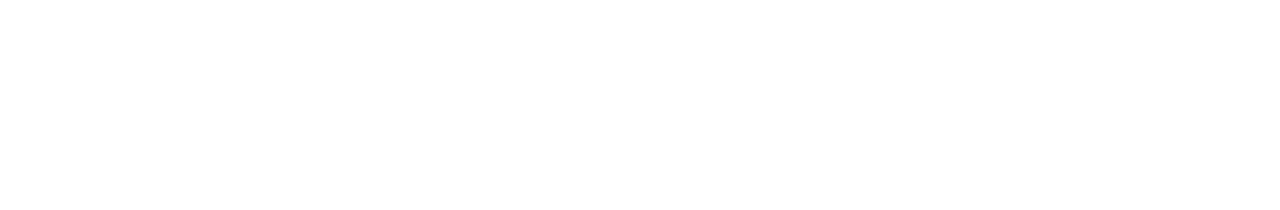
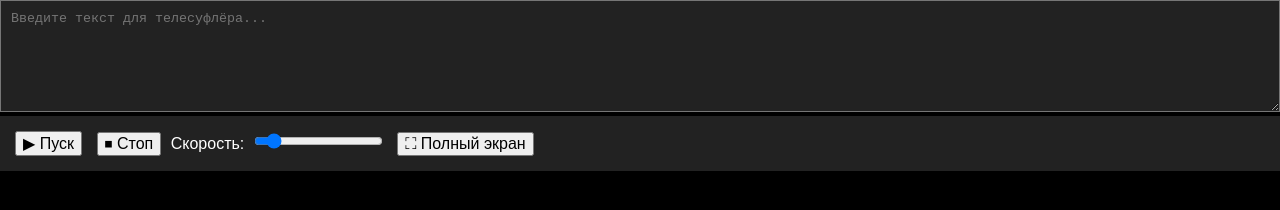
Before and after one commit to Madiyan1960/telesufler, a plain HTML site: page index.html in a window 1280 px wide. Drawn offline with Linux system fonts and the light colour scheme.

Commit message:
Update index.html

```diff
--- a/index.html
+++ b/index.html
@@ -2,21 +2,22 @@
 <html lang="ru">
 <head>
   <meta charset="UTF-8">
-  <title>Телесуфлёр (прозрачный)</title>
+  <title>Телесуфлёр</title>
   <style>
     html, body {
       margin: 0;
       padding: 0;
-      background: transparent;
-      overflow: hidden;
+      height: 100%;
       font-family: sans-serif;
+      background: black;
+      color: white;
     }
 
     textarea, #controls {
       width: 100%;
       padding: 10px;
       box-sizing: border-box;
-      background: rgba(0, 0, 0, 0.5); /* затемнённая панель */
+      background: #222;
       color: white;
     }
 
@@ -34,7 +35,7 @@
       white-space: pre-wrap;
       overflow-y: auto;
       display: none;
-      background: transparent;
+      background: black;
       z-index: 1000;
     }
 
@@ -46,4 +47,64 @@
 </head>
 <body>
 
-  <textarea id="input" rows="6" placeholder="В
+  <textarea id="input" rows="6" placeholder="Введите текст для телесуфлёра..."></textarea>
+
+  <div id="controls">
+    <button onclick="startScroll()">▶ Пуск</button>
+    <button onclick="stopScroll()">⏹ Стоп</button>
+    <label>Скорость:
+      <input type="range" id="speed" min="0.5" max="5" step="0.1" value="1">
+    </label>
+    <button onclick="toggleFullscreen()">⛶ Полный экран</button>
+  </div>
+
+  <div id="display"></div>
+
+  <script>
+    const input = document.getElementById("input");
+    const display = document.getElementById("display");
+    const speedInput = document.getElementById("speed");
+    let scrollTimer;
+
+    function startScroll() {
+      const text = input.value.trim();
+      if (!text) return alert("Введите текст!");
+
+      display.textContent = text;
+      display.style.display = "block";
+      input.style.display = "none";
+      document.getElementById("controls").style.display = "none";
+      display.scrollTop = 0;
+
+      const speed = parseFloat(speedInput.value);
+      scrollTimer = setInterval(() => {
+        display.scrollTop += 1;
+      }, 100 / speed);
+
+      if (!document.fullscreenElement) {
+        document.documentElement.requestFullscreen().catch(() => {});
+      }
+    }
+
+    function stopScroll() {
+      clearInterval(scrollTimer);
+      display.style.display = "none";
+      input.style.display = "block";
+      document.getElementById("controls").style.display = "block";
+
+      if (document.fullscreenElement) {
+        document.exitFullscreen();
+      }
+    }
+
+    function toggleFullscreen() {
+      if (!document.fullscreenElement) {
+        document.documentElement.requestFullscreen();
+      } else {
+        document.exitFullscreen();
+      }
+    }
+  </script>
+
+</body>
+</html>
```
